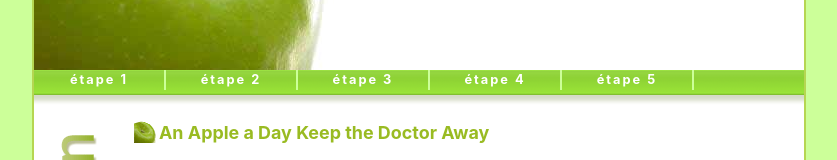
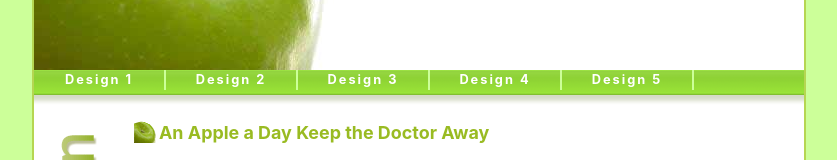
Before and after one commit to arnold2905/newsitePOMME, a plain HTML site: page etapes/index.html in a window 1280 px wide. Shown: the part 200-360 px from the top of the page, without its empty margins (221-1058 px from the left). Drawn offline with Linux system fonts and the light colour scheme.

Commit message:
suite cours
cours

```diff
--- a/etapes/index.html
+++ b/etapes/index.html
@@ -19,13 +19,13 @@
             </h1>
 
             <nav>
-                <!-- ul>li*5>a{étape $}  -->
+                <!-- ul>li*5>a{Design $}  -->
                 <ul>
-                    <li><a href="etapes/01_etape.html">étape 1</a></li>
-                    <li><a href="etapes/02_etape.html">étape 2</a></li>
-                    <li><a href="#">étape 3</a></li>
-                    <li><a href="#">étape 4</a></li>
-                    <li><a href="#">étape 5</a></li>
+                    <li><a href="etapes/01_etape.html">Design 1</a></li>
+                    <li><a href="etapes/02_etape.html">Design 2</a></li>
+                    <li><a href="#">Design 3</a></li>
+                    <li><a href="#">Design 4</a></li>
+                    <li><a href="#">Design 5</a></li>
                 </ul>
             </nav>
         </header>
```
